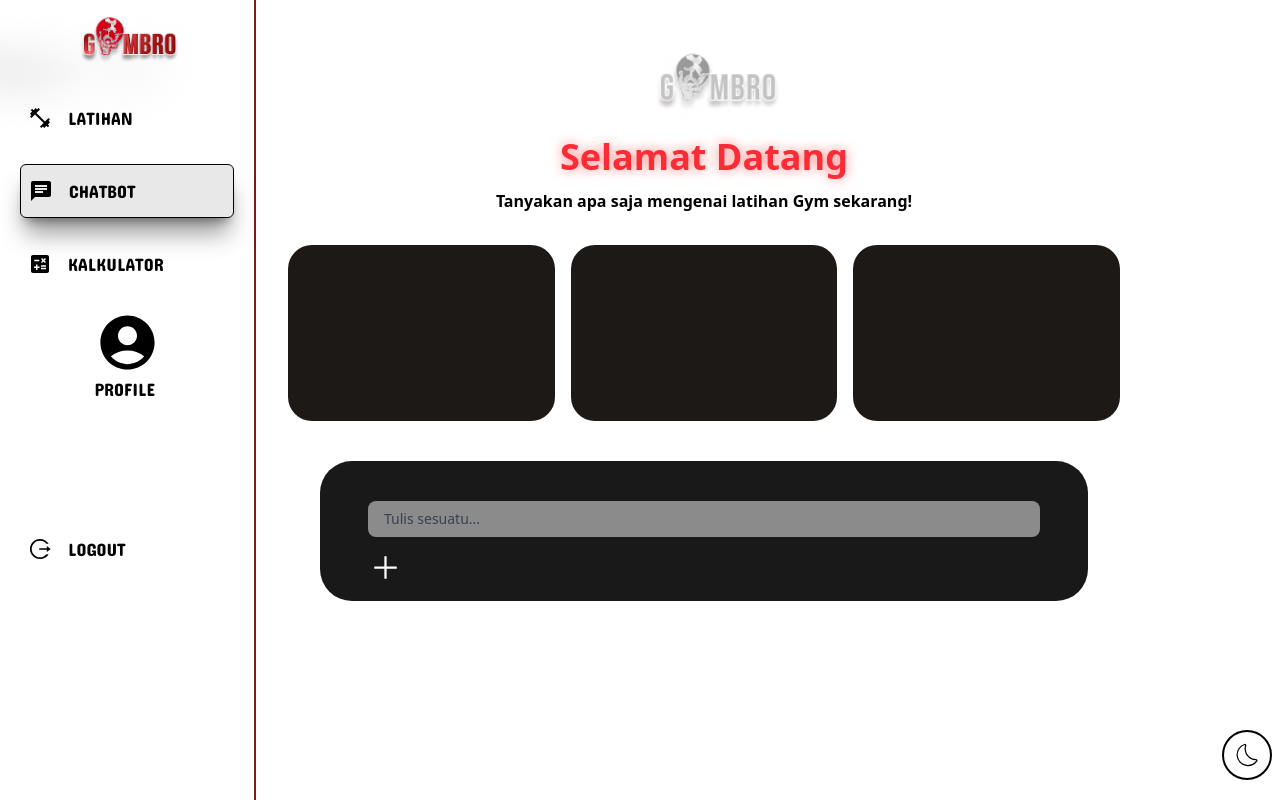
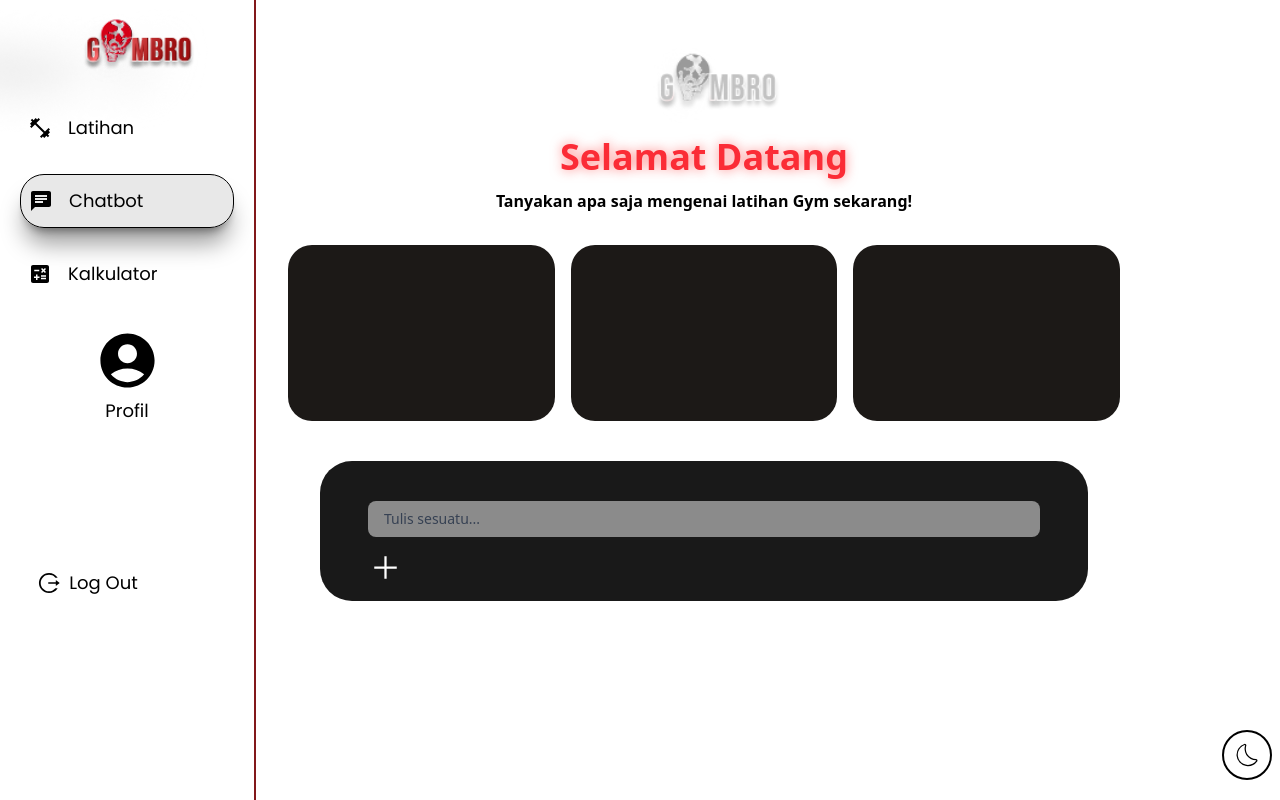
Before and after one commit to FaiqSr/gymbro-nextjs, a Next.js app: page /chatbot in a window 1280 px wide. Shown: the top 800 px of the page. Built offline with nearby package versions, Linux system fonts and the light colour scheme.

Commit message:
menambahkan transisi dan mengubah font

```diff
--- a/src/components/layout/SideBar.tsx
+++ b/src/components/layout/SideBar.tsx
@@ -1,61 +1,100 @@
-"use client"; // Tambahkan ini di baris paling atas file
+"use client";
 
 import Link from "next/link";
 import React from "react";
 import { MdFitnessCenter, MdChat, MdCalculate, MdAccountCircle } from "react-icons/md";
-import { Concert_One } from "next/font/google";
 import { usePathname } from "next/navigation";
 import { AiOutlineLogout } from "react-icons/ai";
 import Image from "next/image";
+import { Poppins } from "next/font/google";
 
-const concertOne = Concert_One({ weight: "400" });
+const poppins = Poppins({
+  subsets: ["latin"],
+  weight: ["400"],
+});
 
 const SideBar = () => {
   const pathname = usePathname();
 
   const getBorderColor = (path: string) => {
-    return pathname === path ? "rounded-md bg-abu/20 pl-2 pr-10 py-2 shadow-xl/40 border-1 dark:shadow-coklat dark:text-white" : "border-white";
+    return pathname === path ? "rounded-3xl bg-abu/20 pl-2 pr-10 py-2 shadow-xl/40 border-1 dark:shadow-coklat dark:text-white" : "border-white";
   };
 
   const borderColorprofile = (path: string) => {
-    return pathname === path ? "rounded-full bg-abu/20  shadow-xl/40 border-1 dark:shadow-coklat dark:text-white" : "border-white";
+    return pathname === path ? "rounded-full bg-abu/20 shadow-xl/40 border-1 dark:shadow-coklat dark:text-white" : "border-white";
   };
 
   return (
-    <aside className={`min-w-64 max-w-64 hidden fixed lg:flex flex-col gap-2 items-center min-h-svh px-5 border-r-2 border-red-900  bg-[url(/Ellipse.png)] bg-no-repeat bg-top-left dark:bg-merahhitam`}>
+    <aside className={`min-w-64 max-w-64 hidden fixed lg:flex flex-col gap-2 items-center min-h-svh px-5 border-r-2 border-red-900 bg-[url(/Ellipse.png)] bg-no-repeat bg-top-left dark:bg-merahhitam transition-all duration-300`}>
       <section>
         <nav>
-          <Link href={`/`}>
-            <Image src="/Group.png" width={140} height={200} className="pr-4" />
+          <Link href={`/`} className="hover:opacity-80 transition-opacity duration-200">
+            <Image src="/Group.png" width={140} height={200} alt="Logo" />
           </Link>
         </nav>
       </section>
-      <section className="w-full">
+      <section className={`w-full`}>
         <nav className="">
-          <ul className={`flex flex-col gap-5 font-semibold text-lg dark:text-white ${concertOne.className}`}>
-            <li className={`${getBorderColor("/latihan")} pl-2 pr-10 py-3 hover:cursor-pointer `}>
-              <Link href={`/latihan`} className={`flex gap-4 items-center `}>
-                <MdFitnessCenter size={24} className="dark:text-coklat" /> LATIHAN
+          <ul className={`flex flex-col gap-5 font-medium text-lg dark:text-white ${poppins.className}`}>
+            {/* Menu Items */}
+            <li
+              className={`${getBorderColor("/latihan")}
+                pl-2 pr-10 py-3 hover:cursor-pointer
+                transition-all duration-300 hover:bg-abu/10 hover:rounded-3xl
+                hover:shadow-md hover:dark:shadow-coklat/30`}
+            >
+              <Link href={`/latihan`} className={`flex gap-4 items-center`}>
+                <MdFitnessCenter size={24} className="dark:text-coklat transition-colors duration-200 hover:scale-105" />
+                <span className="hover:translate-x-1 transition-transform duration-200">Latihan</span>
               </Link>
             </li>
-            <li className={`${getBorderColor("/chatbot")} pl-2 pr-10 py-3 hover:cursor-pointer`}>
+
+            <li
+              className={`${getBorderColor("/chatbot")}
+                pl-2 pr-10 py-3 hover:cursor-pointer
+                transition-all duration-300 hover:bg-abu/10 hover:rounded-3xl
+                hover:shadow-md hover:dark:shadow-coklat/30`}
+            >
               <Link href={`/chatbot`} className={`flex gap-4 items-center`}>
-                <MdChat size={24} className="dark:text-coklat" /> CHATBOT
+                <MdChat size={24} className="dark:text-coklat transition-colors duration-200 hover:scale-105" />
+                <span className="hover:translate-x-1 transition-transform duration-200">Chatbot</span>
               </Link>
             </li>
-            <li className={`${getBorderColor("/kalkulator")} pl-2 pr-10 py-3 hover:cursor-pointer`}>
+
+            <li
+              className={`${getBorderColor("/kalkulator")}
+                pl-2 pr-10 py-3 hover:cursor-pointer
+                transition-all duration-300 hover:bg-abu/10 hover:rounded-3xl
+                hover:shadow-md hover:dark:shadow-coklat/30`}
+            >
               <Link href={`/kalkulator`} className={`flex gap-4 items-center`}>
-                <MdCalculate size={24} className="dark:text-coklat " /> KALKULATOR
+                <MdCalculate size={24} className="dark:text-coklat transition-colors duration-200 hover:scale-105" />
+                <span className="hover:translate-x-1 transition-transform duration-200">Kalkulator</span>
               </Link>
             </li>
-            <li className={`${borderColorprofile("/profile")} flex flex-col items-center hover:cursor-pointer`}>
-              <Link href={`/profile`} className={``}>
-                <MdAccountCircle size={65} className="dark:text-coklat" /> PROFILE
+
+            {/* Profile */}
+            <li
+              className={`${borderColorprofile("/profile")}
+                flex flex-col items-center hover:cursor-pointer
+                transition-all duration-300 hover:bg-abu/10 hover:rounded-full
+                hover:shadow-md hover:dark:shadow-coklat/30 p-2`}
+            >
+              <Link href={`/profile`} className="flex flex-col items-center">
+                <MdAccountCircle size={65} className="dark:text-coklat transition-colors duration-200 hover:scale-105" />
+                <span className="mt-1 hover:translate-y-1 transition-transform duration-200">Profil</span>
               </Link>
             </li>
-            <li className="pl-2 pr-10 mt-28 hover:cursor-pointer active:bg-orange-900 active:rounded-2xl">
-              <Link href={`/login`} className={`flex gap-4 items-center`}>
-                <AiOutlineLogout size={24} className="dark:text-coklat" /> LOGOUT
+
+            {/* Logout */}
+            <li
+              className="mt-28 w-[135px] h-[40px] hover:cursor-pointer items-center rounded-2xl
+                transition-all duration-300 hover:bg-abu/10
+                hover:shadow-md hover:dark:shadow-coklat/30"
+            >
+              <Link href={`/login`} className={`flex gap-2 items-center pt-1 justify-center`}>
+                <AiOutlineLogout size={24} className="dark:text-coklat transition-colors duration-200 hover:scale-105" />
+                <span className="hover:translate-x-1 transition-transform duration-200">Log Out</span>
               </Link>
             </li>
           </ul>
```
